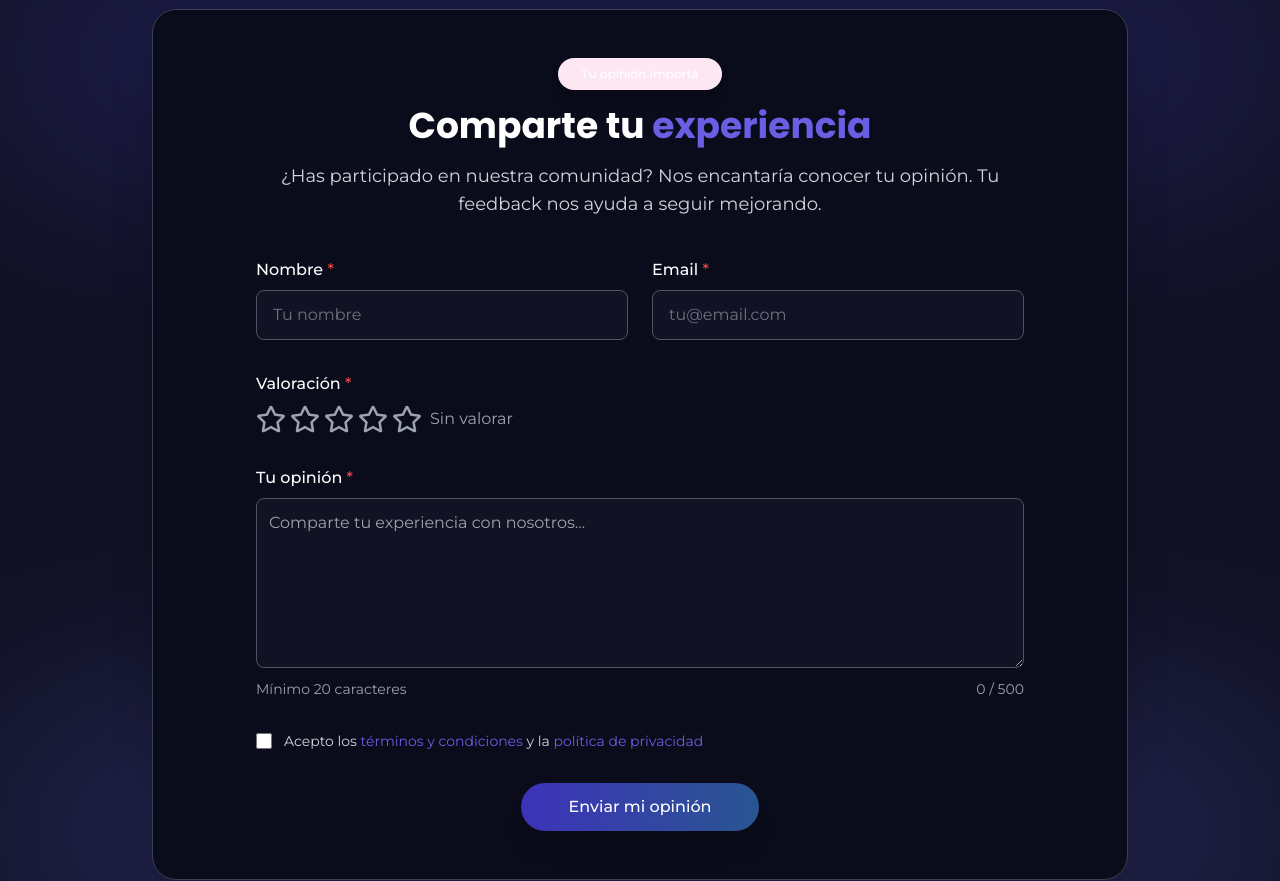
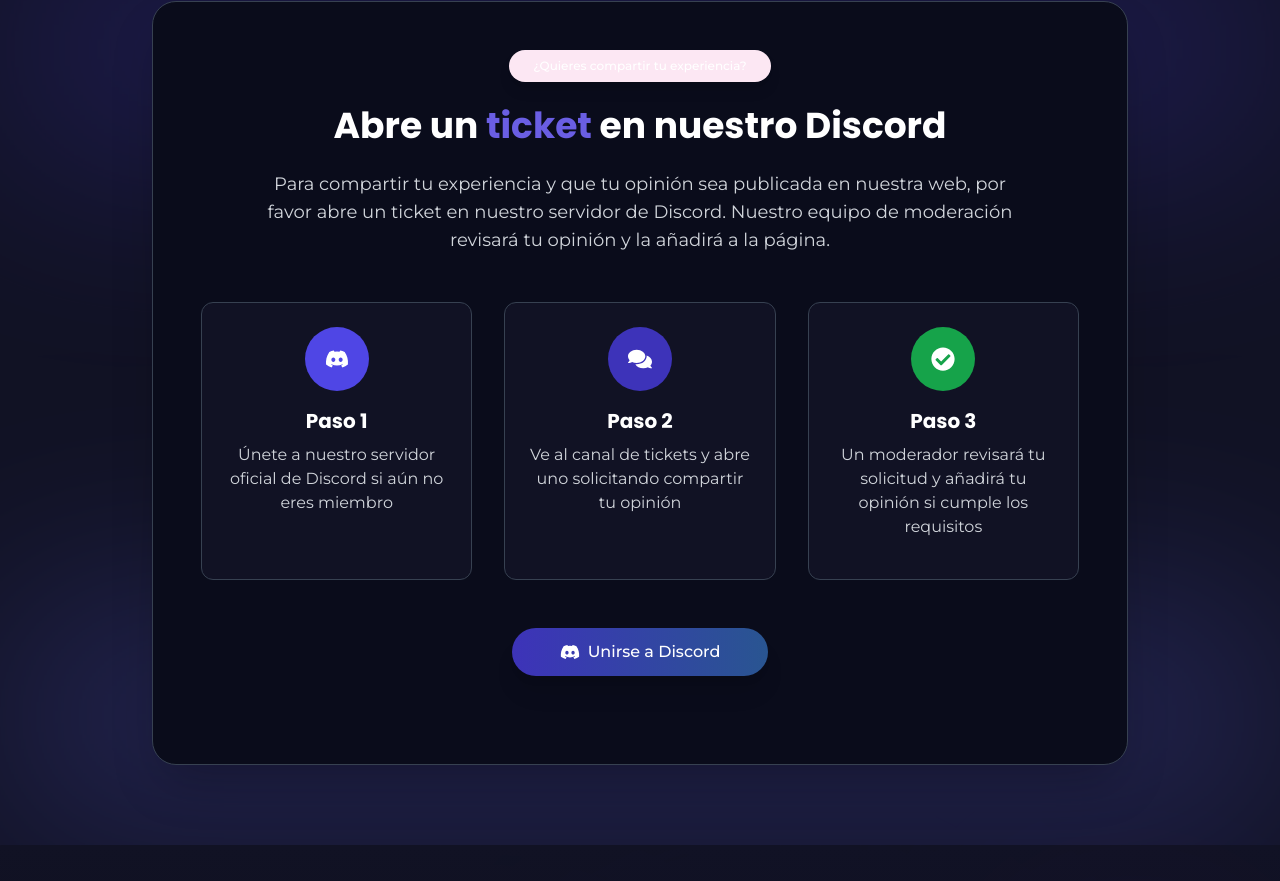
Before and after one commit to persecucion/GW2-WEB, a Next.js app: page /reviews in a window 1280 px wide. Shown: the part 1660-2541 px from the top of the page. Built offline with nearby package versions, Linux system fonts and the light colour scheme.

Commit message:
Update page.tsx

```diff
--- a/app/reviews/page.tsx
+++ b/app/reviews/page.tsx
@@ -1,7 +1,7 @@
 'use client';
 
 import React, { useState, useEffect } from 'react'
-import { FaStar, FaStarHalfAlt, FaFilter, FaSearch, FaUserCircle, FaCheckCircle, FaRegStar, FaSortAmountDown, FaSortAmountUp, FaThumbsUp, FaChevronDown, FaQuoteRight, FaPen, FaComments } from 'react-icons/fa'
+import { FaStar, FaStarHalfAlt, FaFilter, FaSearch, FaUserCircle, FaCheckCircle, FaRegStar, FaSortAmountDown, FaSortAmountUp, FaThumbsUp, FaChevronDown, FaQuoteRight, FaComments, FaDiscord } from 'react-icons/fa'
 import AOS from 'aos'
 import 'aos/dist/aos.css'
 import Header from '../Header'
@@ -39,16 +39,7 @@ interface UserRatingsData {
   [reviewId: string]: number;
 }
 
-// Formulario de reseña
-interface ReviewFormData {
-  name: string;
-  email: string;
-  rating: number;
-  content: string;
-  acceptTerms: boolean;
-}
-
-// Sistema de notificaciones simplificado (en lugar de usar el componente Toast)
+// Sistema de notificaciones simplificado
 const showToast = (message: string, type: string) => {
   if (typeof window !== 'undefined') {
     alert(`${type.toUpperCase()}: ${message}`);
@@ -72,19 +63,6 @@ export default function ReviewsPage() {
   const [loadingMore, setLoadingMore] = useState(false)
   const [activeStars, setActiveStars] = useState<{[key: string]: number}>({})
   const [hoverStars, setHoverStars] = useState<{[key: string]: number}>({})
-
-  // Estado para el formulario
-  const [reviewForm, setReviewForm] = useState<ReviewFormData>({
-    name: '',
-    email: '',
-    rating: 0,
-    content: '',
-    acceptTerms: false
-  })
-  const [formRatingHover, setFormRatingHover] = useState(0)
-  const [submitting, setSubmitting] = useState(false)
-  const [formErrors, setFormErrors] = useState<{[key: string]: string}>({})
-  const [formSuccess, setFormSuccess] = useState(false)
 
   // Cargar votos y ratings guardados
   useEffect(() => {
@@ -450,120 +428,6 @@ export default function ReviewsPage() {
 
   const stats = calculateStats()
 
-  // Validar formulario
-  const validateForm = (): boolean => {
-    const errors: {[key: string]: string} = {}
-
-    if (!reviewForm.name.trim()) {
-      errors.name = 'El nombre es obligatorio'
-    }
-
-    if (!reviewForm.email.trim()) {
-      errors.email = 'El email es obligatorio'
-    } else if (!/\S+@\S+\.\S+/.test(reviewForm.email)) {
-      errors.email = 'El email no es válido'
-    }
-
-    if (reviewForm.rating === 0) {
-      errors.rating = 'Debes dar una valoración'
-    }
-
-    if (!reviewForm.content.trim()) {
-      errors.content = 'El contenido de la opinión es obligatorio'
-    } else if (reviewForm.content.length < 20) {
-      errors.content = 'La opinión debe tener al menos 20 caracteres'
-    }
-
-    if (!reviewForm.acceptTerms) {
-      errors.acceptTerms = 'Debes aceptar los términos'
-    }
-
-    setFormErrors(errors)
-    return Object.keys(errors).length === 0
-  }
-
-  // Manejar cambios en el formulario
-  const handleFormChange = (e: React.ChangeEvent<HTMLInputElement | HTMLTextAreaElement>) => {
-    const { name, value, type } = e.target
-    const checked = type === 'checkbox' ? (e.target as HTMLInputElement).checked : undefined
-
-    setReviewForm(prev => ({
-      ...prev,
-      [name]: type === 'checkbox' ? checked : value
-    }))
-
-    // Limpiar el error al editar el campo
-    if (formErrors[name]) {
-      setFormErrors(prev => {
-        const newErrors = { ...prev }
-        delete newErrors[name]
-        return newErrors
-      })
-    }
-  }
-
-  // Manejar el envío del formulario
-  const handleSubmitReview = (e: React.FormEvent) => {
-    e.preventDefault()
-
-    if (!validateForm()) {
-      return
-    }
-
-    setSubmitting(true)
-
-    // Simular envío
-    setTimeout(() => {
-      // Crear nueva reseña
-      const newReview: Review = {
-        id: reviews.length + 1,
-        author: reviewForm.name,
-        avatar: '/images/avatars/default.jpg',
-        role: 'member',
-        rating: reviewForm.rating,
-        content: reviewForm.content,
-        date: new Date().toISOString().split('T')[0],
-        verified: false,
-        helpful: 0
-      }
-
-      // Actualizar reseñas
-      const updatedReviews = [newReview, ...reviews]
-      setReviews(updatedReviews)
-
-      // Guardar en localStorage
-      if (typeof window !== 'undefined') {
-        localStorage.setItem('gw2_reviews_data', JSON.stringify(updatedReviews))
-      }
-
-      // Resetear formulario
-      setReviewForm({
-        name: '',
-        email: '',
-        rating: 0,
-        content: '',
-        acceptTerms: false
-      })
-
-      setSubmitting(false)
-      setFormSuccess(true)
-
-      // Ocultar mensaje de éxito después de unos segundos
-      setTimeout(() => {
-        setFormSuccess(false)
-      }, 5000)
-
-      // Mostrar confirmación
-      showToast('Tu opinión ha sido enviada con éxito. ¡Gracias por compartir tu experiencia!', 'éxito')
-
-      // Hacer scroll hacia arriba después de enviar
-      window.scrollTo({
-        top: 0,
-        behavior: 'smooth'
-      })
-    }, 1500)
-  }
-
   return (
     <div className="min-h-screen bg-dark-900 text-white overflow-x-hidden">
       <Header />
@@ -585,16 +449,13 @@ export default function ReviewsPage() {
 
         <div className="relative z-10 max-w-7xl mx-auto px-6">
           <div className="text-center" data-aos="fade-up">
-            <div className="inline-block relative mb-6">
-              <Badge className="px-6 py-2 text-base font-medium rounded-full bg-primary-500 text-white shadow-lg shadow-primary-500/20">
+            <span className="bg-primary-900/30 text-primary-400 text-sm font-medium px-4 py-1.5 rounded-full inline-block mb-4">
               Reviews
-              </Badge>
-              <span className="absolute -bottom-1 left-1/2 transform -translate-x-1/2 w-12 h-0.5 bg-primary-500"></span>
-            </div>
+            </span>
 
             <h1 className="text-4xl sm:text-5xl md:text-6xl font-bold mb-6">
               <span className="text-white">Lo que dicen nuestros </span>
-              <span className="text-primary-400">miembros</span>
+              <span className="bg-gradient-to-r from-primary-400 to-secondary-400 bg-clip-text text-transparent">miembros</span>
             </h1>
 
             <p className="text-xl text-gray-300 max-w-3xl mx-auto mb-12">
@@ -641,7 +502,6 @@ export default function ReviewsPage() {
                 rounded="full"
                 className="shadow-xl"
                 size="lg"
-                leftIcon={<FaPen />}
                 onClick={() => window.scrollTo({top: document.body.scrollHeight, behavior: 'smooth'})}
               >
                 Escribe tu opinión
@@ -881,18 +741,18 @@ export default function ReviewsPage() {
 
                       {/* Contenido de la review */}
                       <div className="relative mt-2">
-                        <p className={`text-gray-300 ${expandedReview === review.id ? '' : 'line-clamp-4'}`}>
+                        <p className={expandedReview === review.id ? 'text-gray-300' : 'text-gray-300 line-clamp-4'}>
                           {review.content}
                         </p>
 
                         {review.content.length > 150 && expandedReview !== review.id && (
-                          <div className="absolute bottom-0 left-0 right-0 h-12 bg-gradient-to-t from-dark-800 to-transparent"></div>
+                          <div className="absolute bottom-0 left-0 right-0 h-12 bg-gradient-to-t from-dark-800 to-transparent pointer-events-none"></div>
                         )}
 
                         {review.content.length > 150 && (
                           <button
                             onClick={() => toggleExpandReview(review.id)}
-                            className="mt-2 text-primary-400 hover:text-primary-300 text-sm font-medium"
+                            className="mt-2 text-primary-400 hover:text-primary-300 text-sm font-medium focus:outline-none hover:underline"
                           >
                             {expandedReview === review.id ? 'Leer menos' : 'Leer más'}
                           </button>
@@ -1005,166 +865,64 @@ export default function ReviewsPage() {
             data-aos="fade-up"
           >
             <div className="text-center mb-10">
-              <Badge className="px-6 py-2 text-base font-medium rounded-full bg-indigo-500 text-white mb-4 shadow-lg">
-                Tu opinión importa
+              <Badge className="px-6 py-2 text-base font-medium rounded-full bg-indigo-500 text-white mb-6 shadow-lg inline-block">
+                ¿Quieres compartir tu experiencia?
               </Badge>
-              <h2 className="text-3xl md:text-4xl font-bold mb-4 text-white">
-                Comparte tu <span className="text-primary-400">experiencia</span>
+              <h2 className="text-3xl md:text-4xl font-bold mb-6 text-white">
+                Abre un <span className="text-primary-400">ticket</span> en nuestro Discord
               </h2>
-              <p className="text-lg text-gray-300 max-w-3xl mx-auto">
-                ¿Has participado en nuestra comunidad? Nos encantaría conocer tu opinión.
-                Tu feedback nos ayuda a seguir mejorando.
+              <p className="text-lg text-gray-300 max-w-3xl mx-auto mb-8">
+                Para compartir tu experiencia y que tu opinión sea publicada en nuestra web,
+                por favor abre un ticket en nuestro servidor de Discord.
+                Nuestro equipo de moderación revisará tu opinión y la añadirá a la página.
+              </p>
+
+              <div className="grid grid-cols-1 md:grid-cols-3 gap-8 max-w-4xl mx-auto mt-12">
+                <div className="bg-dark-800 border border-gray-700 rounded-xl p-6 text-center" data-aos="fade-up" data-aos-delay="100">
+                  <div className="w-16 h-16 bg-indigo-600 rounded-full flex items-center justify-center mx-auto mb-4">
+                    <FaDiscord className="text-white text-2xl" />
+                  </div>
+                  <h3 className="text-xl font-bold text-white mb-2">Paso 1</h3>
+                  <p className="text-gray-300 mb-4">
+                    Únete a nuestro servidor oficial de Discord si aún no eres miembro
                   </p>
                 </div>
 
-            {formSuccess ? (
-              <div className="bg-green-900/30 border border-green-500 rounded-xl p-6 text-center max-w-lg mx-auto mb-8">
-                <FaCheckCircle className="text-green-400 text-4xl mx-auto mb-4" />
-                <h3 className="text-xl font-bold text-white mb-2">¡Gracias por tu opinión!</h3>
+                <div className="bg-dark-800 border border-gray-700 rounded-xl p-6 text-center" data-aos="fade-up" data-aos-delay="200">
+                  <div className="w-16 h-16 bg-primary-600 rounded-full flex items-center justify-center mx-auto mb-4">
+                    <FaComments className="text-white text-2xl" />
+                  </div>
+                  <h3 className="text-xl font-bold text-white mb-2">Paso 2</h3>
                   <p className="text-gray-300 mb-4">
-                  Tu reseña ha sido enviada con éxito y aparecerá en la lista de opiniones.
+                    Ve al canal de tickets y abre uno solicitando compartir tu opinión
                   </p>
-                <Button
-                  onClick={() => window.scrollTo({top: 0, behavior: 'smooth'})}
-                  variant="outline"
-                  rounded="full"
-                  className="border-green-500 text-green-400"
-                >
-                  Volver al inicio
-                </Button>
-              </div>
-            ) : (
-              <form onSubmit={handleSubmitReview} className="max-w-3xl mx-auto">
-                <div className="grid grid-cols-1 md:grid-cols-2 gap-6 mb-8">
-                  <div>
-                    <Label htmlFor="name" className="text-white mb-2 block">Nombre <span className="text-red-500">*</span></Label>
-                    <Input
-                      id="name"
-                      name="name"
-                      placeholder="Tu nombre"
-                      value={reviewForm.name}
-                      onChange={handleFormChange}
-                      className={`bg-dark-800 border-gray-600 focus:border-primary-500 ${formErrors.name ? 'border-red-500' : ''}`}
-                    />
-                    {formErrors.name && (
-                      <p className="text-red-500 text-sm mt-1">{formErrors.name}</p>
-                    )}
                 </div>
 
-                  <div>
-                    <Label htmlFor="email" className="text-white mb-2 block">Email <span className="text-red-500">*</span></Label>
-                    <Input
-                      id="email"
-                      name="email"
-                      type="email"
-                      placeholder="tu@email.com"
-                      value={reviewForm.email}
-                      onChange={handleFormChange}
-                      className={`bg-dark-800 border-gray-600 focus:border-primary-500 ${formErrors.email ? 'border-red-500' : ''}`}
-                    />
-                    {formErrors.email && (
-                      <p className="text-red-500 text-sm mt-1">{formErrors.email}</p>
-                    )}
+                <div className="bg-dark-800 border border-gray-700 rounded-xl p-6 text-center" data-aos="fade-up" data-aos-delay="300">
+                  <div className="w-16 h-16 bg-green-600 rounded-full flex items-center justify-center mx-auto mb-4">
+                    <FaCheckCircle className="text-white text-2xl" />
+                  </div>
+                  <h3 className="text-xl font-bold text-white mb-2">Paso 3</h3>
+                  <p className="text-gray-300 mb-4">
+                    Un moderador revisará tu solicitud y añadirá tu opinión si cumple los requisitos
+                  </p>
                 </div>
               </div>
 
-                <div className="mb-8">
-                  <Label className="text-white mb-2 block">Valoración <span className="text-red-500">*</span></Label>
-                  <div className="flex space-x-2 items-center">
-                    <div className="flex space-x-1">
-                      {[1, 2, 3, 4, 5].map((star) => (
-                        <button
-                          key={star}
-                          type="button"
-                          onClick={() => setReviewForm(prev => ({ ...prev, rating: star }))}
-                          onMouseEnter={() => setFormRatingHover(star)}
-                          onMouseLeave={() => setFormRatingHover(0)}
-                          className="text-3xl focus:outline-none transition-transform hover:scale-110"
-                        >
-                          {star <= (formRatingHover || reviewForm.rating) ? (
-                            <FaStar className="text-yellow-400" />
-                          ) : (
-                            <FaRegStar className="text-gray-400" />
-                          )}
-                        </button>
-                      ))}
-                    </div>
-                    <span className="text-gray-400 ml-2">
-                      {reviewForm.rating > 0 ? (
-                        <>
-                          <span className="text-white font-bold">{reviewForm.rating}</span> de 5
-                        </>
-                      ) : 'Sin valorar'}
-                    </span>
-                  </div>
-                  {formErrors.rating && (
-                    <p className="text-red-500 text-sm mt-1">{formErrors.rating}</p>
-                  )}
-                </div>
-
-                <div className="mb-8">
-                  <Label htmlFor="content" className="text-white mb-2 block">Tu opinión <span className="text-red-500">*</span></Label>
-                  <textarea
-                    id="content"
-                    name="content"
-                    rows={6}
-                    placeholder="Comparte tu experiencia con nosotros..."
-                    value={reviewForm.content}
-                    onChange={handleFormChange}
-                    className={`w-full rounded-lg bg-dark-800 border border-gray-600 focus:border-primary-500 p-3 text-white ${formErrors.content ? 'border-red-500' : ''}`}
-                  ></textarea>
-                  <div className="flex justify-between mt-1">
-                    {formErrors.content ? (
-                      <p className="text-red-500 text-sm">{formErrors.content}</p>
-                    ) : (
-                      <p className="text-gray-400 text-sm">Mínimo 20 caracteres</p>
-                    )}
-                    <p className="text-gray-400 text-sm">{reviewForm.content.length} / 500</p>
-                  </div>
-                </div>
-
-                <div className="mb-8">
-                  <div className="flex items-start">
-                    <div className="flex items-center h-5">
-                      <input
-                        id="acceptTerms"
-                        name="acceptTerms"
-                        type="checkbox"
-                        checked={reviewForm.acceptTerms}
-                        onChange={handleFormChange}
-                        className="h-4 w-4 rounded border-gray-600 bg-dark-800 text-primary-500 focus:ring-primary-500"
-                      />
-                    </div>
-                    <div className="ml-3 text-sm">
-                      <label htmlFor="acceptTerms" className="text-gray-300">
-                        Acepto los <a href="#" className="text-primary-400 hover:underline">términos y condiciones</a> y la <a href="#" className="text-primary-400 hover:underline">política de privacidad</a>
-                      </label>
-                      {formErrors.acceptTerms && (
-                        <p className="text-red-500 text-sm mt-1">{formErrors.acceptTerms}</p>
-                      )}
-                    </div>
-                  </div>
-                </div>
-
-                <div className="text-center">
+              <div className="mt-12">
                 <Button
-                    type="submit"
+                  href="https://discord.gg/gatitos2"
+                  external
                   variant="gradient"
                   rounded="full"
                   size="lg"
                   className="px-12 shadow-xl"
-                    disabled={submitting}
+                  leftIcon={<FaDiscord className="text-xl" />}
                 >
-                    {submitting ? (
-                      <>
-                        <span className="inline-block h-4 w-4 mr-2 rounded-full border-2 border-white border-t-transparent animate-spin"></span>
-                        Enviando...
-                      </>
-                    ) : 'Enviar mi opinión'}
+                  Unirse a Discord
                 </Button>
               </div>
-              </form>
-            )}
+            </div>
           </div>
         </div>
       </section>
```
Lines whose indentation alone changed are shown as unchanged.
